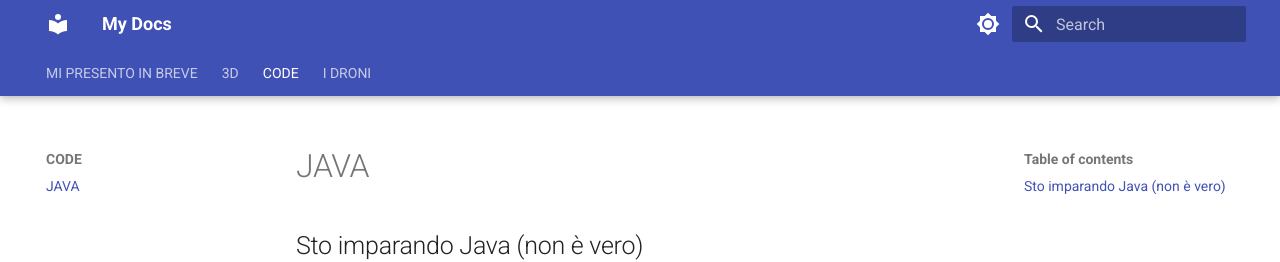
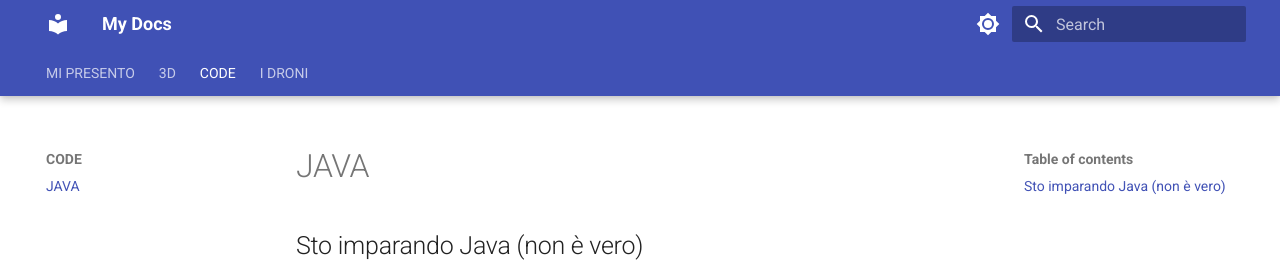
Before and after one commit to PorriFPV/GITHUBSITO, an MkDocs documentation site: the page built from docs/CODE/IL-MIO-PRIMO-JAVA.md, in a window 1280 px wide. Shown: the top 262 px of the page. Built offline with MkDocs 1.6.1 and Material for MkDocs 9.7.7, drawn with Linux system fonts in a browser that asks for light colours.

Commit message:
aggiornamento nome 2

```diff
--- a/mkdocs.yml
+++ b/mkdocs.yml
@@ -36,7 +36,7 @@ plugins:
   - blog
 
 nav:
-  - MI PRESENTO IN BREVE: index.md
+  - MI PRESENTO: index.md
   - 3D:
     - BLENDER: 3D/BLENDER.md
   - CODE:
```
